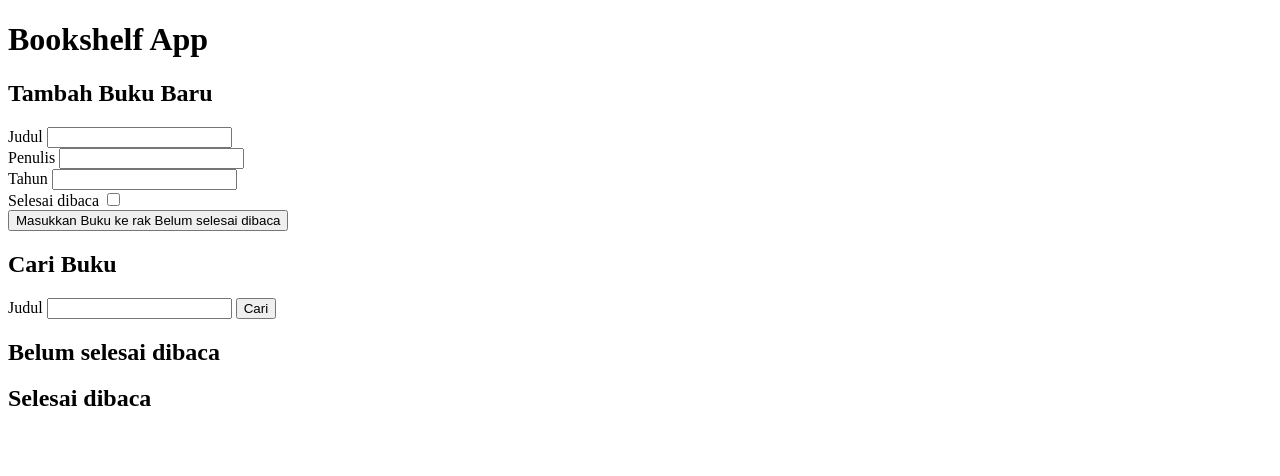
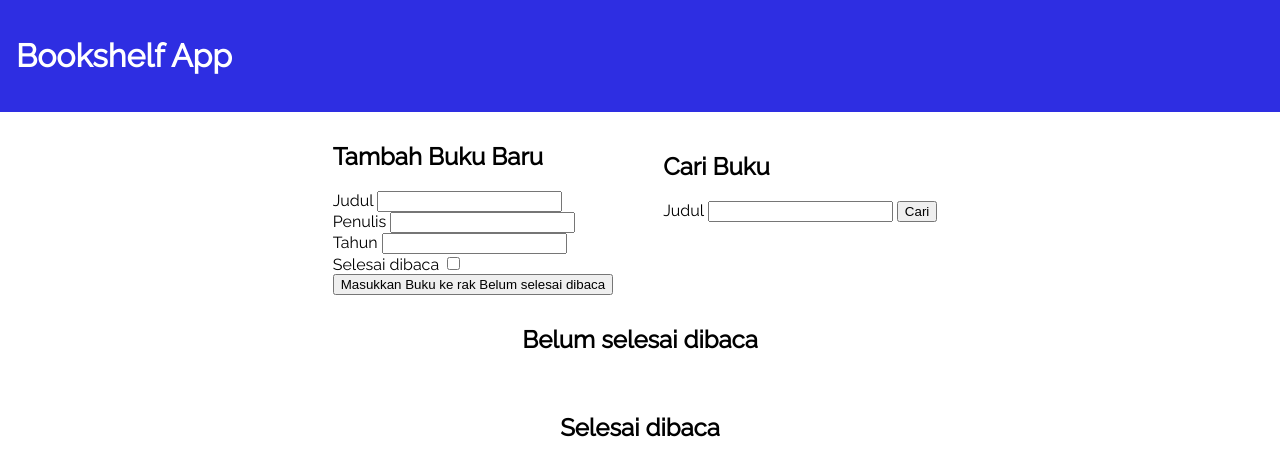
Before and after one commit to ImLostPlsHelp/Tugas-Akhir-Front-End-Web-Pemula, a plain HTML site: page index.html in a window 1280 px wide. Drawn offline with Linux system fonts and the light colour scheme.

Commit message:
Start of css

```diff
--- a/css/styles.css
+++ b/css/styles.css
@@ -1,9 +1,29 @@
+@import url('https://fonts.googleapis.com/css2?family=Raleway&display=swap');
+
+* {
+    box-sizing: border-box;
+}
+
+html, body {
+    font-family: Raleway, sans-serif;
+    margin: 0;
+    padding: 0;
+    box-sizing: border-box;
+}
+
+header {
+    background: #2e2ee2;
+    padding: 16px;
+    color: white;
+}
+
 .trash-button {
-    width: 40px;
-    height: 40px;
+    width: 50px;
+    height: 50px;
 
     background: url('../assets/trash-outline.svg');
     background-size: contain;
+    border: none;
 }
 
 .trash-button:hover {
@@ -11,17 +31,19 @@
 }
 
 .undo-button {
-    width: 40px;
-    height: 40px;
+    width: 50px;
+    height: 50px;
 
     background: url('../assets/undo-ouline.svg');
+    border: none;
 }
 
 .check-button {
-    width: 40px;
-    height: 40px;
+    width: 50px;
+    height: 50px;
 
     background: url('../assets/check-outline.svg');
+    border: none;
 }
 
 .check-button:hover {
@@ -29,10 +51,12 @@
 }
 
 .edit-button {
-    width: 40px;
-    height: 40px;
+    width: 50px;
+    height: 50px;
 
     background: url('../assets/edit-outline.svg');
+    border: none;
+    background-repeat: no-repeat;
 }
 
 .edit-button:hover {
@@ -42,3 +66,39 @@
 #editBook {
     display: none;
 }
+
+.shadow {
+    box-shadow: 0 5px 10px rgba(154, 160, 185, .05), 0 15px 40px rgba(166, 173, 201, .2);
+}
+
+.wrapper {
+    display: flex;
+    flex-direction: column;
+    align-items: center;
+    margin-top: 10px;
+}
+.input-container {
+    display: flex;
+    flex-direction: row;
+}
+.bookshelf {
+    display: flex;
+    flex-direction: column;
+    align-items: center;
+}
+
+.bookshelf-search {
+    flex: 1;
+    margin-left: 40px;
+    padding: 10px;
+}
+
+.bookshelf-incomplete {
+    flex: 7;
+    padding: 10px;
+}
+
+.bookshelf-complete {
+    flex: 7;
+    padding: 10px;
+}
--- a/index.html
+++ b/index.html
@@ -4,11 +4,11 @@
     <meta http-equiv="Content-Type" content="text/html;charset=UTF-8" />
     <meta name="viewport" content="width=device-width, initial-scale=1.0" />
     <title>Bookshelf App</title>
-    <script rel=""></script>
+    <script rel></script>
     <!-- Impor script kamu di sini -->
     <!-- Lampirkan `defer` jika pemanggilan dilakukan dalam <head> -->
     <script src="js/main.js" defer></script>
-    <link rel="stylesheet" href="css/styles.css"/>
+    <link rel="stylesheet" href="css/styles.css" />
   </head>
   <body>
     <header>
@@ -16,85 +16,72 @@
     </header>
 
     <main>
-      <section>
+      <div class="wrapper">
+        <div class="input-container">
+        <section class="input-form">
           <h2>Tambah Buku Baru</h2>
           <form id="bookForm" data-testid="bookForm">
             <div>
               <label for="bookFormTitle">Judul</label>
-            <input id="bookFormTitle" type="text" required data-testid="bookFormTitleInput" />
+              <input id="bookFormTitle" type="text" required
+                data-testid="bookFormTitleInput" />
             </div>
             <div>
               <label for="bookFormAuthor">Penulis</label>
-            <input id="bookFormAuthor" type="text" required data-testid="bookFormAuthorInput" />
+              <input id="bookFormAuthor" type="text" required
+                data-testid="bookFormAuthorInput" />
             </div>
             <div>
               <label for="bookFormYear">Tahun</label>
-            <input id="bookFormYear" type="number" required data-testid="bookFormYearInput" />
+              <input id="bookFormYear" type="number" required
+                data-testid="bookFormYearInput" />
             </div>
             <div>
               <label for="bookFormIsComplete">Selesai dibaca</label>
               <input
                 id="bookFormIsComplete"
                 type="checkbox"
-              data-testid="bookFormIsCompleteCheckbox"
-            />
+                data-testid="bookFormIsCompleteCheckbox" />
             </div>
-          <button id="bookFormSubmit" type="submit" data-testid="bookFormSubmitButton">
+            <button id="bookFormSubmit" type="submit"
+              data-testid="bookFormSubmitButton">
               Masukkan Buku ke rak <span>Belum selesai dibaca</span>
             </button>
           </form>
         </section>
 
-      <section>
+        <section class="bookshelf-search">
           <h2>Cari Buku</h2>
           <form id="searchBook" data-testid="searchBookForm">
             <label for="searchBookTitle">Judul</label>
-          <input id="searchBookTitle" type="text" data-testid="searchBookFormTitleInput" />
-          <button id="searchSubmit" type="submit" data-testid="searchBookFormSubmitButton">
+            <input id="searchBookTitle" type="text"
+              data-testid="searchBookFormTitleInput" />
+            <button id="searchSubmit" type="submit"
+              data-testid="searchBookFormSubmitButton">
               Cari
             </button>
           </form>
         </section>
+      </div>
+        <div class="bookshelf">
 
-      <section>
+          <section class="bookshelf-incomplete">
             <h2>Belum selesai dibaca</h2>
 
             <div id="incompleteBookList" data-testid="incompleteBookList">
               <!--
-            Ini adalah struktur HTML untuk masing-masing buku.
-            Pastikan susunan elemen beserta atribut data-testid menyesuaikan seperti contoh ini.
+          Buku yang belum selesai masuk ke sini
         -->
-          <!-- <div data-bookid="123123123" data-testid="bookItem">
-            <h3 data-testid="bookItemTitle">Judul Buku 1</h3>
-            <p data-testid="bookItemAuthor">Penulis: Penulis Buku 1</p>
-            <p data-testid="bookItemYear">Tahun: 2030</p>
-            <div>
-              <button data-testid="bookItemIsCompleteButton">Selesai dibaca</button>
-              <button data-testid="bookItemDeleteButton">Hapus Buku</button>
-              <button data-testid="bookItemEditButton">Edit Buku</button>
-            </div>
-          </div> -->
             </div>
           </section>
 
-      <section>
+          <section class="bookshelf-complete">
             <h2>Selesai dibaca</h2>
 
             <div id="completeBookList" data-testid="completeBookList">
               <!--
-            Ini adalah struktur HTML untuk masing-masing buku.
-            Pastikan susunan elemen beserta atribut data-testid menyesuaikan seperti contoh ini.
+            Buku yang sudah selesai masuk ke sini
           -->
-          <!-- <div data-bookid="456456456" data-testid="bookItem">
-            <h3 data-testid="bookItemTitle">Judul Buku 2</h3>
-            <p data-testid="bookItemAuthor">Penulis: Penulis Buku 2</p>
-            <p data-testid="bookItemYear">Tahun: 2030</p>
-            <div>
-              <button data-testid="bookItemIsCompleteButton">Selesai dibaca</button>
-              <button data-testid="bookItemDeleteButton">Hapus Buku</button>
-              <button data-testid="bookItemEditButton">Edit Buku</button>
-            </div>
-          </div> -->
             </div>
           </section>
           <section id="editBook">
@@ -117,6 +104,8 @@
               </button>
             </form>
           </section>
+        </div>
+      </div>
     </main>
   </body>
 </html>
```
Lines whose indentation alone changed are shown as unchanged.
